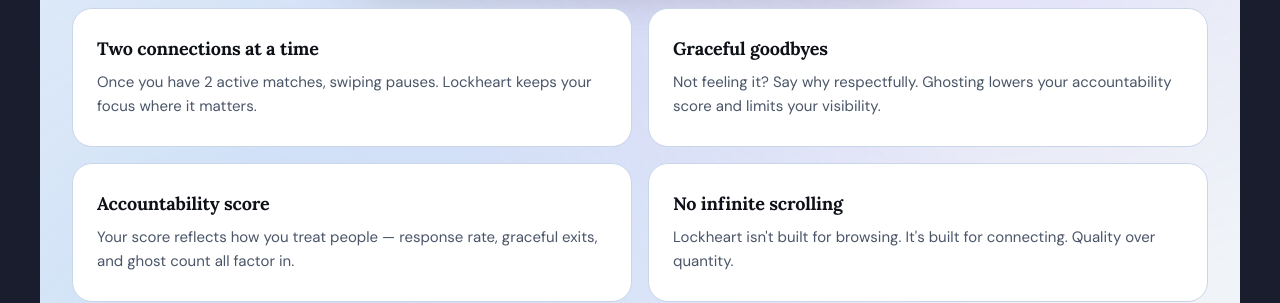
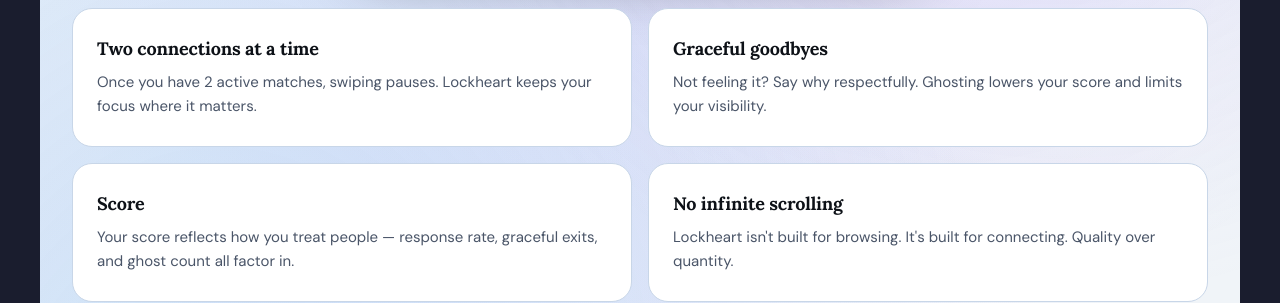
Before and after one commit to mmbower1/dating-app, a React (Vite) app: page / in a window 1280 px wide. Shown: the part 864-1167 px from the top of the page. Built offline with nearby package versions, Linux system fonts and the light colour scheme; no server answers.

Commit message:
rename 'Accountability Score' to 'Score' across UI and legal pages
Co-Authored-By: Claude Sonnet 4.6 <noreply@anthropic.com>

```diff
--- a/src/components/ProfileCard.tsx
+++ b/src/components/ProfileCard.tsx
@@ -236,7 +236,7 @@ const ProfileCard = ({ profile, className, onHeart }: ProfileCardProps) => {
           <span className="pcard-name">{profile.name}</span>
           <span
             className="pcard-score"
-            title="Accountability score"
+            title="Score"
             style={{
               background: `linear-gradient(var(--bg-card), var(--bg-card)) padding-box, linear-gradient(${scoreColor(profile.accountabilityScore)}, ${scoreColor(profile.accountabilityScore)}) border-box`,
               color: scoreColor(profile.accountabilityScore),
--- a/src/pages/Privacy.tsx
+++ b/src/pages/Privacy.tsx
@@ -23,7 +23,7 @@ const Privacy = () => {
         <h2>2. How we use your information</h2>
         <ul>
           <li>To operate and improve Lockheart</li>
-          <li>To calculate and display your accountability score</li>
+          <li>To calculate and display your score</li>
           <li>To send push notifications about matches and messages</li>
           <li>To enforce our Terms of Service</li>
         </ul>
@@ -35,7 +35,7 @@ const Privacy = () => {
         <p>We do not sell your personal data. We do not share your data with third parties except as required to operate the service (hosting, storage) or by law.</p>
 
         <h2>5. Your profile visibility</h2>
-        <p>Your name, age, photos, bio, and accountability score are visible to other Lockheart users. Your email, phone number, and exact location are never shared with other users.</p>
+        <p>Your name, age, photos, bio, and score are visible to other Lockheart users. Your email, phone number, and exact location are never shared with other users.</p>
 
         <h2>6. Push notifications</h2>
         <p>If you opt in to push notifications, we store your device subscription to deliver match and message alerts. You can revoke this at any time in your device settings.</p>
--- a/src/pages/Profile.tsx
+++ b/src/pages/Profile.tsx
@@ -292,7 +292,7 @@ const Profile = () => {
 
       {/* Accountability */}
       <div className="accountability-card">
-        <h3>Accountability Score</h3>
+        <h3>Score</h3>
         <div
           className="score-ring"
           style={{
--- a/src/pages/Terms.tsx
+++ b/src/pages/Terms.tsx
@@ -26,11 +26,11 @@ const Terms = () => {
           <li>Harass, abuse, or harm other users</li>
           <li>Create fake profiles or impersonate others</li>
           <li>Use the platform for commercial solicitation</li>
-          <li>Attempt to circumvent the accountability system</li>
+          <li>Attempt to circumvent the scoring system</li>
         </ul>
 
-        <h2>5. Accountability system</h2>
-        <p>Lockheart's accountability score is intended to encourage respectful behavior. Ghosting, non-response, and abuse of the graceful exit feature may result in score reductions or account suspension.</p>
+        <h2>5. Score system</h2>
+        <p>Lockheart's score is intended to encourage respectful behavior. Ghosting, non-response, and abuse of the graceful exit feature may result in score reductions or account suspension.</p>
 
         <h2>6. Content</h2>
         <p>You retain ownership of content you upload (photos, bio). By uploading content, you grant Lockheart a non-exclusive license to display it within the app. You may not upload content that is illegal, explicit without consent, or violates third-party rights.</p>
--- a/src/pages/Welcome.tsx
+++ b/src/pages/Welcome.tsx
@@ -8,10 +8,10 @@ const pillars = [
   },
   {
     title: 'Graceful goodbyes',
-    body: 'Not feeling it? Say why respectfully. Ghosting lowers your accountability score and limits your visibility.',
+    body: 'Not feeling it? Say why respectfully. Ghosting lowers your score and limits your visibility.',
   },
   {
-    title: 'Accountability score',
+    title: 'Score',
     body: 'Your score reflects how you treat people — response rate, graceful exits, and ghost count all factor in.',
   },
   {
```
